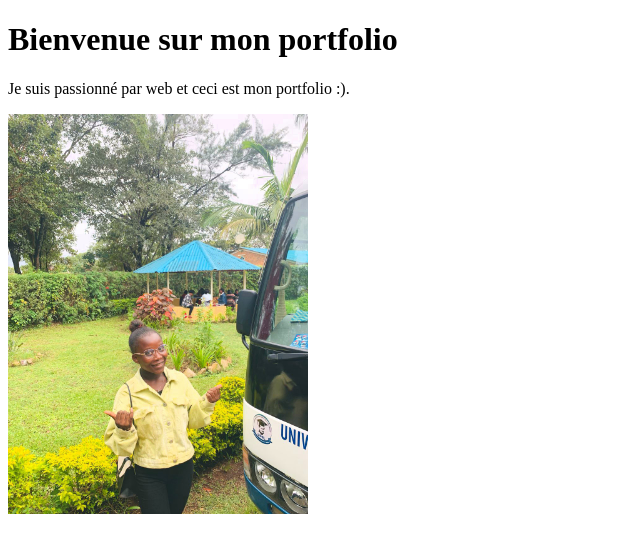
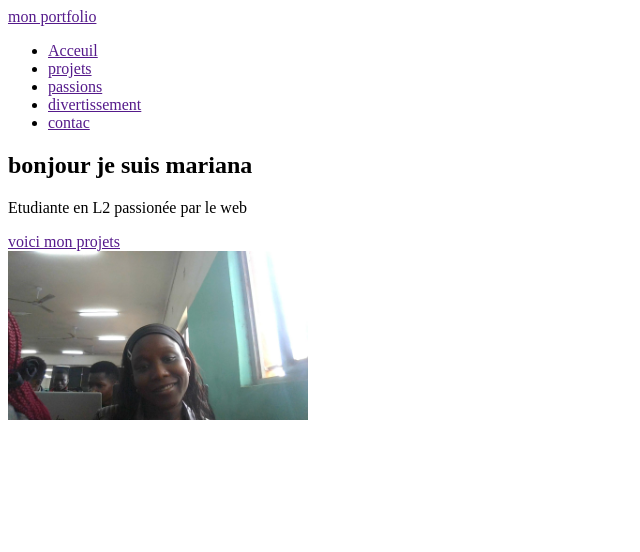
Before and after one commit to 24mm214si-svg/Mon_Portfolio_2026, a plain HTML site: page index.html in a window 1280 px wide. Shown: the whole page, without its empty margins (0-640 px from the left). Drawn offline with Linux system fonts and the light colour scheme.

Commit message:
Creation du header et de la section hero

```diff
--- a/index.html
+++ b/index.html
@@ -2,14 +2,37 @@
 <html lang="en">
 <head>
     <meta charset="UTF-8">
-    <meta name="viewport" content="width=, initial-scale=1.0">
-    <title>Document</title>
-</head>
+    <meta name="viewport" content="width=device-width, initial-scale=1.0">
+    <title>mon portfolio</title>
+    </head>
 <body>
-    <h1>Bienvenue sur mon portfolio</h1>
-    <p>Je suis passionné par web
-        et ceci est mon portfolio :).
-    </p>
-    <img src="image.jpg" alt="image" width="300">
+ <header>
+    <div><a href="">mon portfolio</a>
+    </div>
+    <nav>
+        <ul>
+            <li><a href="">Acceuil</a></li>
+            <li><a href="">projets</a></li>
+            <li><a href="">passions</a></li>
+            <li><a href="">divertissement</a></li>
+            <li><a href="">contac</a></li>
+        </ul>
+    </nav>
+ </header>
+   <main>
+    <section>
+        <div>
+            <h1>bonjour je suis mariana</h1>
+            <p>Etudiante en L2 passionée par le web</p>
+            <a href="">voici mon projets</a>
+         </div>
+        <div>
+            <img src="mando.jpg" alt="mando" width="300">
+        </div>
+    </section>
+    <section></section>
+    <section></section>
+   </main>
+   <footer></footer>
 </body>
 </html>
```
Also changed, not shown: image.jpg (deleted), mando.jpg (added).
